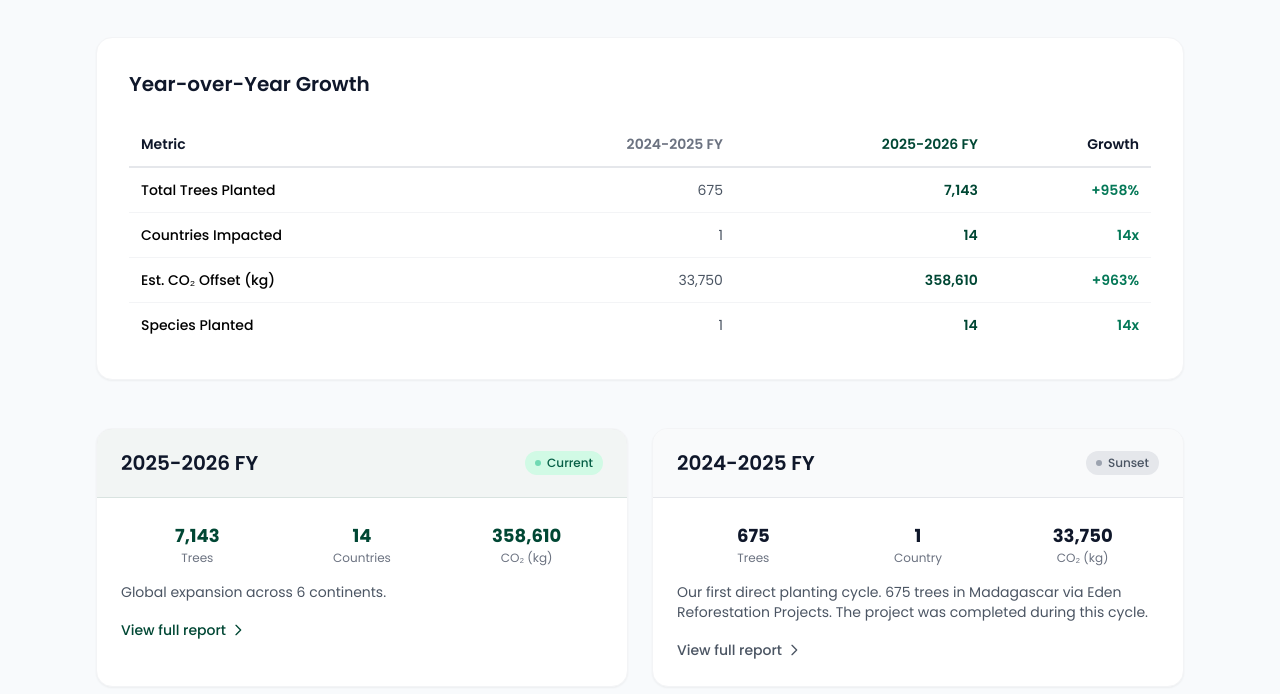
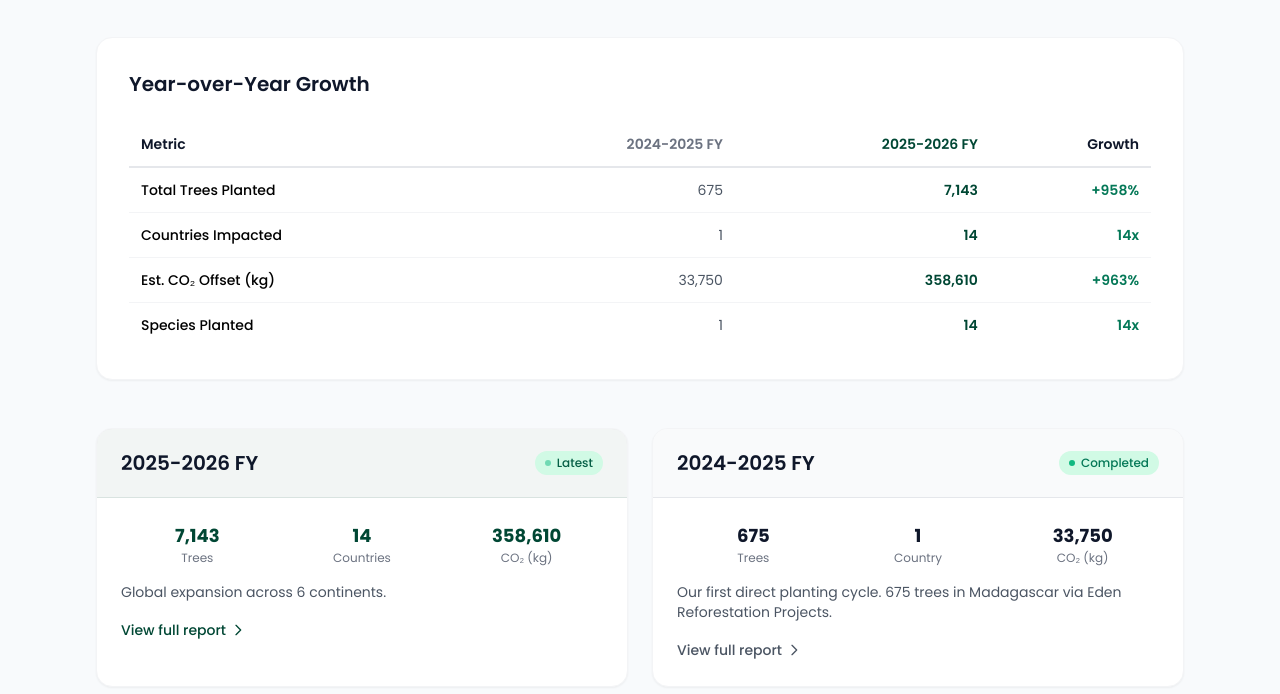
Before and after one commit to web-ready/oasis-of-change-impact-report, a plain HTML site: page impact.html in a window 1280 px wide. Shown: the part 180-874 px from the top of the page. Drawn offline with nearby package versions, Linux system fonts and the light colour scheme.

Commit message:
Refactor impact and species pages by removing outdated source references, updating project status to 'Completed', and clarifying species reporting details for Madagascar. Enhance text for improved clarity and consistency.

```diff
--- a/impact.html
+++ b/impact.html
@@ -138,7 +138,7 @@
                             <h3 class="text-xl font-semibold text-deep-forest">2025-2026 FY</h3>
                             <span class="inline-flex items-center gap-1.5 px-2.5 py-1 rounded-full text-xs font-medium bg-emerald-100 text-emerald-800">
                                 <span class="w-1.5 h-1.5 rounded-full bg-emerald-500 animate-pulse"></span>
-                                Current
+                                Latest
                             </span>
                         </div>
                     </div>
@@ -170,9 +170,9 @@
                     <div class="bg-gray-50 px-6 py-5 border-b border-gray-200">
                         <div class="flex items-center justify-between">
                             <h3 class="text-xl font-semibold text-deep-forest">2024-2025 FY</h3>
-                            <span class="inline-flex items-center gap-1.5 px-2.5 py-1 rounded-full text-xs font-medium bg-gray-200 text-gray-600">
-                                <span class="w-1.5 h-1.5 rounded-full bg-gray-400"></span>
-                                Sunset
+                            <span class="inline-flex items-center gap-1.5 px-2.5 py-1 rounded-full text-xs font-medium bg-emerald-100 text-emerald-700">
+                                <span class="w-1.5 h-1.5 rounded-full bg-emerald-500"></span>
+                                Completed
                             </span>
                         </div>
                     </div>
@@ -191,7 +191,7 @@
                                 <div class="text-xs text-gray-500">CO&#8322; (kg)</div>
                             </div>
                         </div>
-                        <p class="text-sm text-gray-600 mb-4">Our first direct planting cycle. 675 trees in Madagascar via Eden Reforestation Projects. The project was completed during this cycle.</p>
+                        <p class="text-sm text-gray-600 mb-4">Our first direct planting cycle. 675 trees in Madagascar via Eden Reforestation Projects.</p>
                         <span class="inline-flex items-center gap-1 text-sm text-gray-600 font-medium group-hover:gap-2 group-hover:text-deep-forest transition-all">
                             View full report
                             <svg class="w-4 h-4" fill="none" stroke="currentColor" viewBox="0 0 24 24"><path stroke-linecap="round" stroke-linejoin="round" stroke-width="2" d="M9 5l7 7-7 7"/></svg>
```
Also changed, not shown: impact-2024-2025.html (+0 -3 lines), species.html (+1 -1 lines).
